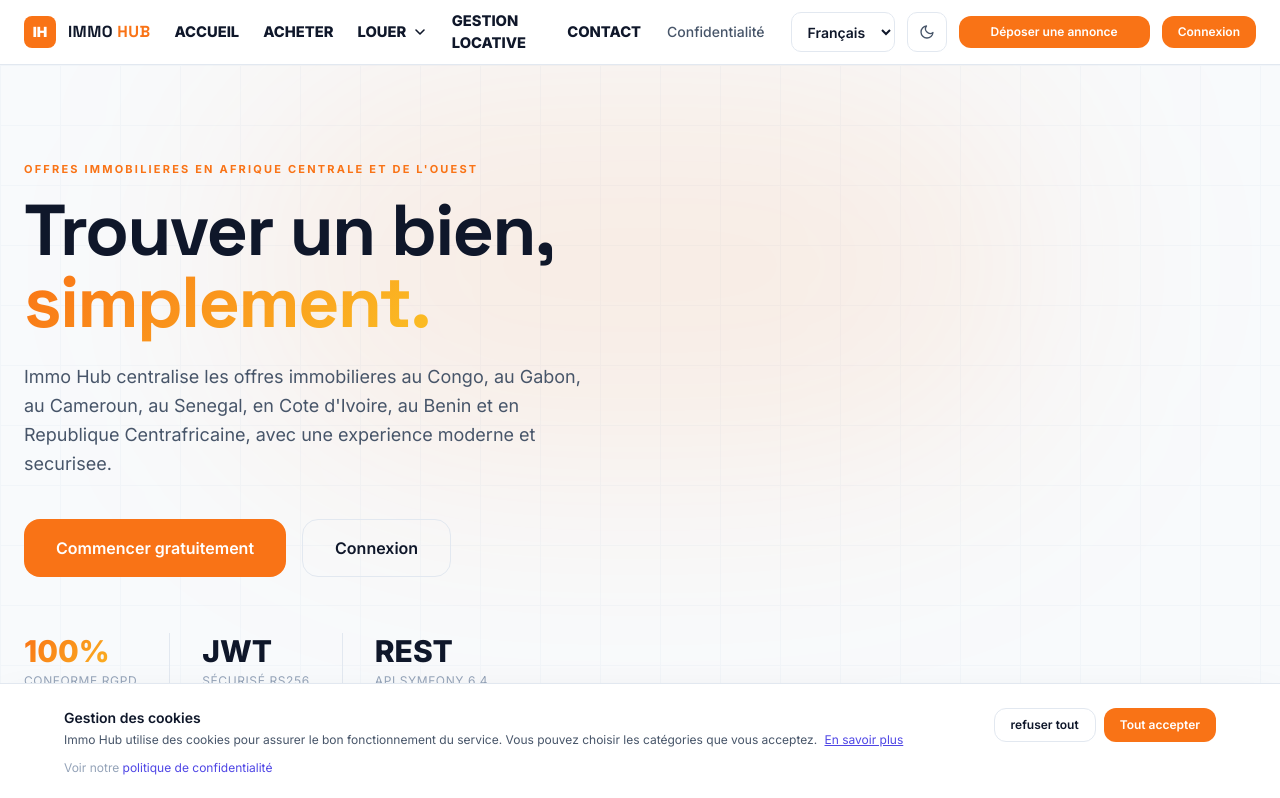
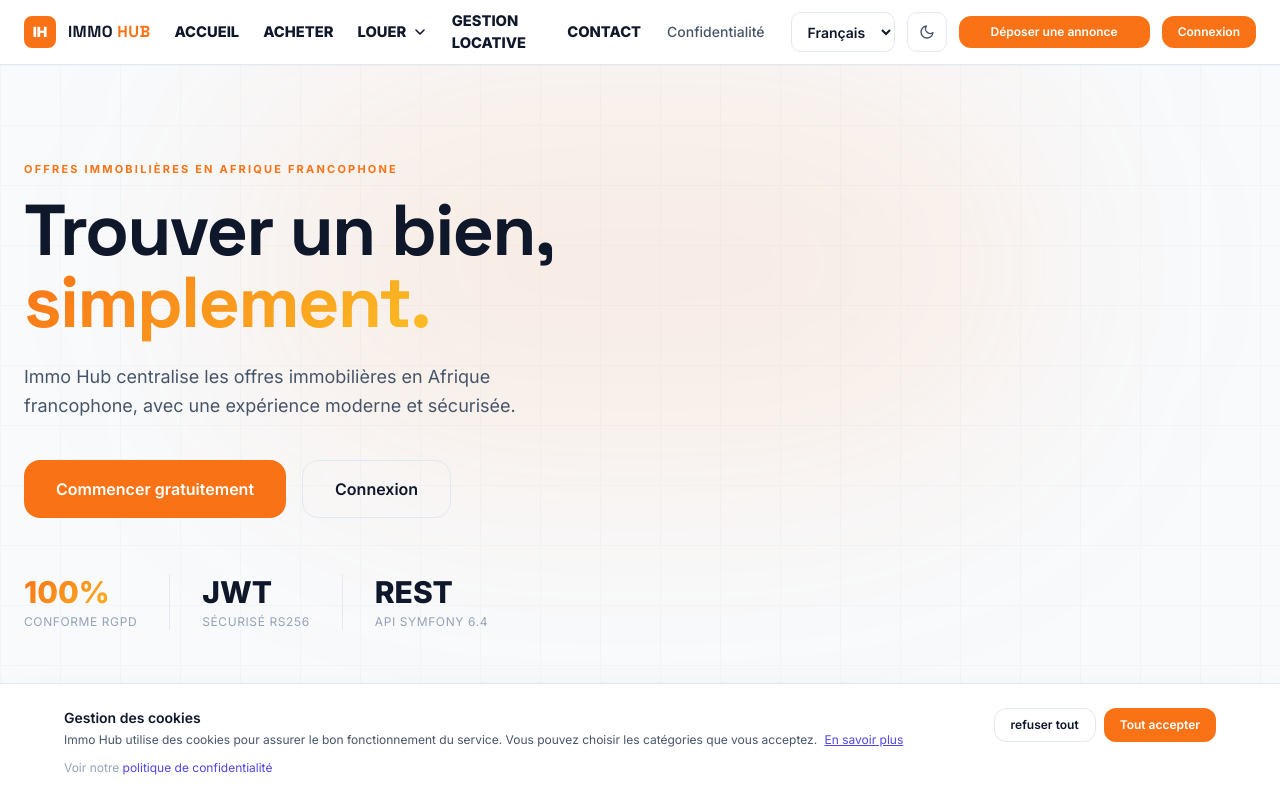
Before and after one commit to FDidier04/LocImmo, a Vue app in the folder frontend/: page / in a window 1280 px wide. Shown: the top 798 px of the page. Built offline with nearby package versions, Linux system fonts and the light colour scheme; no server answers.

Commit message:
Fix hero copy

```diff
--- a/frontend/src/App.vue
+++ b/frontend/src/App.vue
@@ -36,10 +36,10 @@
     logout: "Déconnexion",
     lightMode: "Mode clair",
     darkMode: "Mode sombre",
-    heroLabel: "Offres immobilieres en Afrique centrale et de l'Ouest",
+    heroLabel: "Offres immobilières en Afrique francophone",
     heroTitleLine1: "Trouver un bien,",
     heroTitleLine2: "simplement.",
-    heroCopy: "Immo Hub centralise les offres immobilieres au Congo, au Gabon, au Cameroun, au Senegal, en Cote d'Ivoire, au Benin et en Republique Centrafricaine, avec une experience moderne et securisee.",
+    heroCopy: "Immo Hub centralise les offres immobilières en Afrique francophone, avec une expérience moderne et sécurisée.",
     start: "Commencer gratuitement",
     rgpd: "Conforme RGPD",
     secure: "Sécurisé RS256",
```
